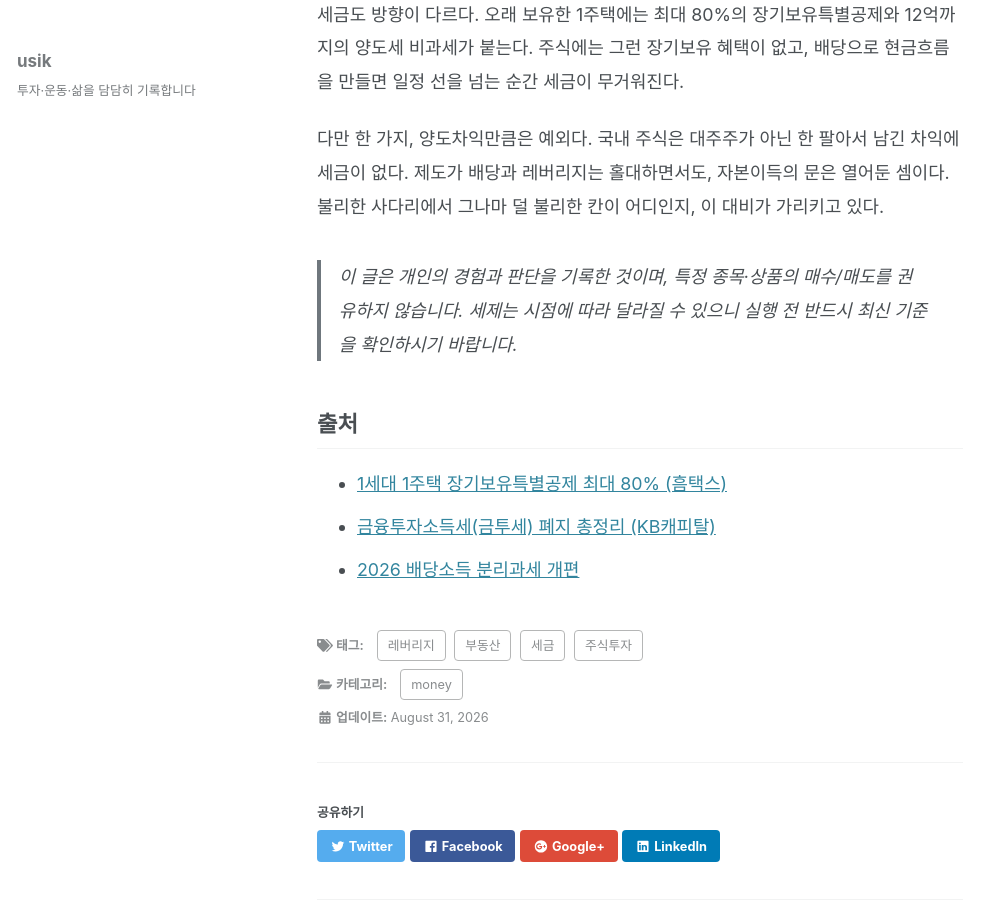
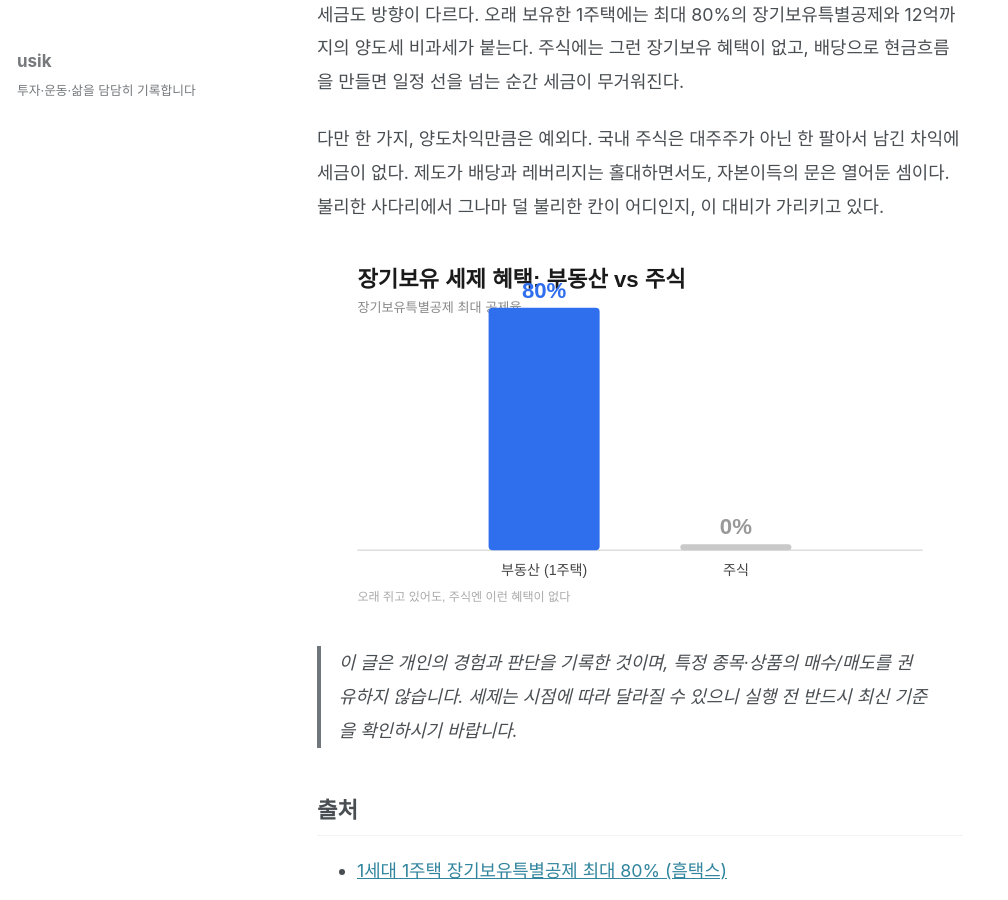
Before and after one commit to usik/usik.github.io, a Jekyll site: the page built from _posts/2026-08-31-stock-vs-realestate.md, in a window 1280 px wide and 900 px high, scrolled down 594 px. Shown: the whole window, without its empty margins (0-1008 px from the left). Built offline with Jekyll 4.4.1, drawn with Linux system fonts in a browser that asks for light colours; cached includes are drawn as plain includes; nearby versions of some CDN libraries; some web fonts are replaced.

Commit message:
이미지 추가: 장기보유 세제 혜택

```diff
--- a/_posts/2026-08-31-stock-vs-realestate.md
+++ b/_posts/2026-08-31-stock-vs-realestate.md
@@ -20,6 +20,8 @@ excerpt: "집을 못 사면 주식이 남는다. 그런데 그 사다리도 부
 
 다만 한 가지, 양도차익만큼은 예외다. 국내 주식은 대주주가 아닌 한 팔아서 남긴 차익에 세금이 없다. 제도가 배당과 레버리지는 홀대하면서도, 자본이득의 문은 열어둔 셈이다. 불리한 사다리에서 그나마 덜 불리한 칸이 어디인지, 이 대비가 가리키고 있다.
 
+![장기보유 세제 혜택](/assets/images/tax-benefit-gap.svg)
+
 > 이 글은 개인의 경험과 판단을 기록한 것이며, 특정 종목·상품의 매수/매도를 권유하지 않습니다. 세제는 시점에 따라 달라질 수 있으니 실행 전 반드시 최신 기준을 확인하시기 바랍니다.
 
 ## 출처
```
Also changed, not shown: assets/images/tax-benefit-gap.svg (added).
